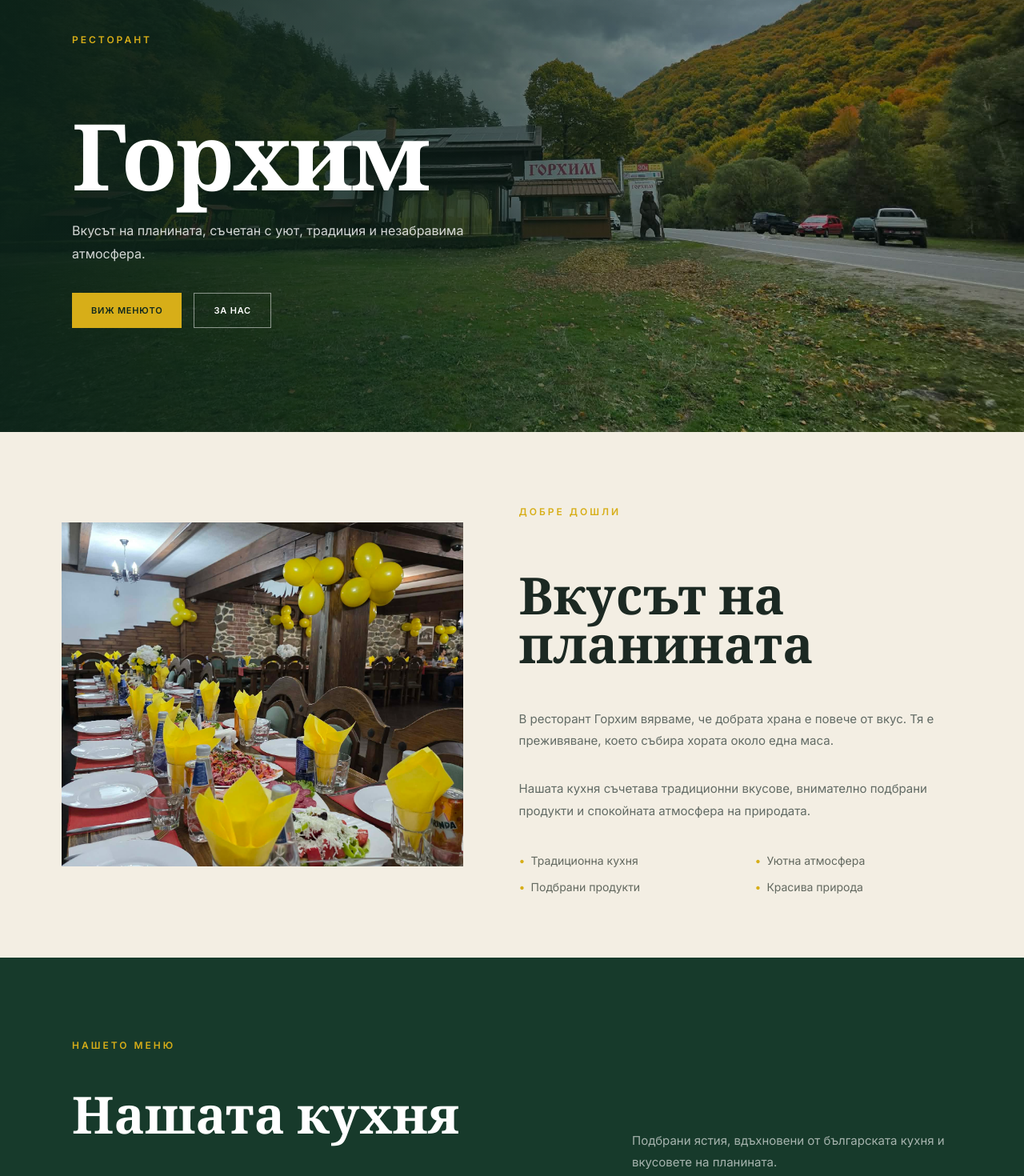
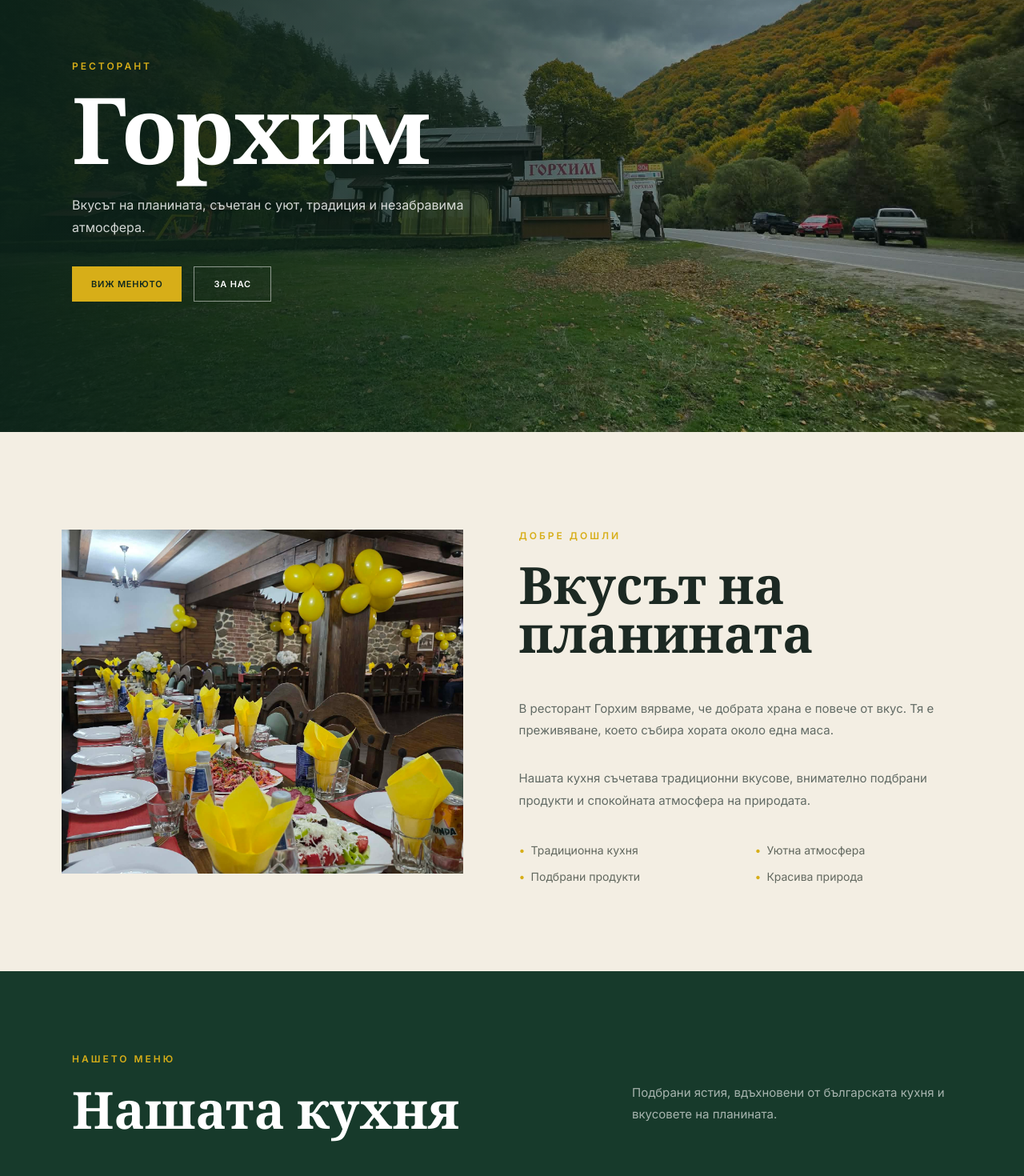
Before and after one commit to Janhri03/restaurant-gorhim, a React (Vite) app: page / in a window 1280 px wide. Shown: the part 180-1650 px from the top of the page at 80% size. Built offline with nearby package versions, Linux system fonts and the light colour scheme.

Commit message:
Fixing text position

```diff
--- a/src/App.css
+++ b/src/App.css
@@ -278,7 +278,7 @@ p {
 
 .hero h1 {
   margin-bottom: 24px;
-
+  margin-top: 30px;
   font-size: clamp(92px, 9vw, 138px);
   font-weight: 600;
 
@@ -357,7 +357,7 @@ p {
    ========================= */
 
 .about {
-  padding: 80px 0;
+  padding: 110px 0;
 }
 
 .about-grid {
@@ -398,6 +398,7 @@ p {
 
 .about-content h2 {
   margin-bottom: 30px;
+  margin-top: 10px;
 }
 
 .about-content > p:not(.eyebrow) {
@@ -461,6 +462,8 @@ p {
 
 .menu-heading h2 {
   color: white;
+  margin-top: 30px;
+  margin-bottom: 0;
 }
 
 .menu-intro {
@@ -537,6 +540,7 @@ p {
 
 .gallery-section h2 {
   margin-bottom: 40px;
+  margin-top: 30px;
 }
 
 .gallery-grid {
@@ -621,7 +625,7 @@ p {
 
 .location-content h2 {
   margin-bottom: 35px;
-
+  margin-top: 10px;
   font-size: 52px;
 }
 
```
